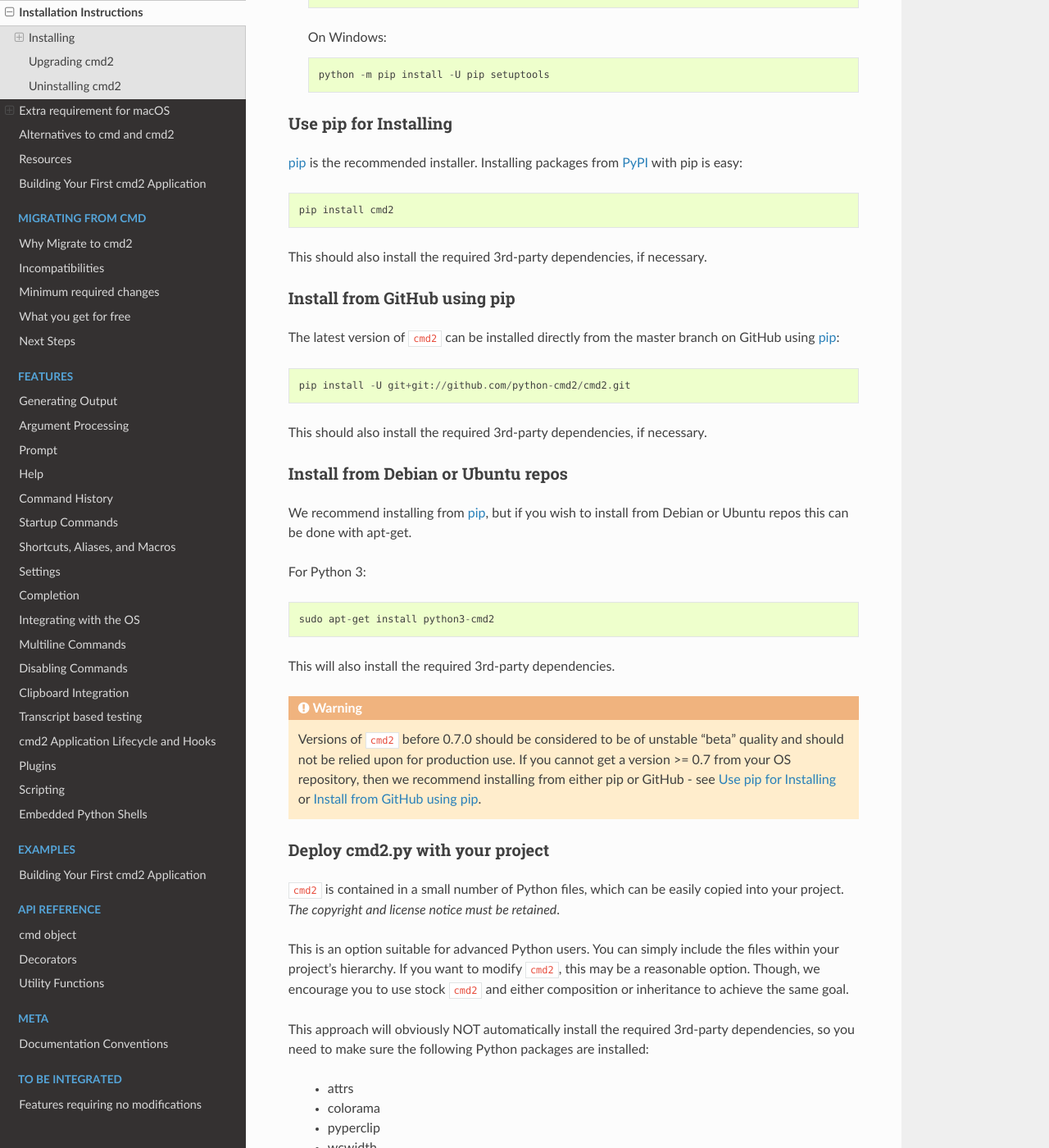
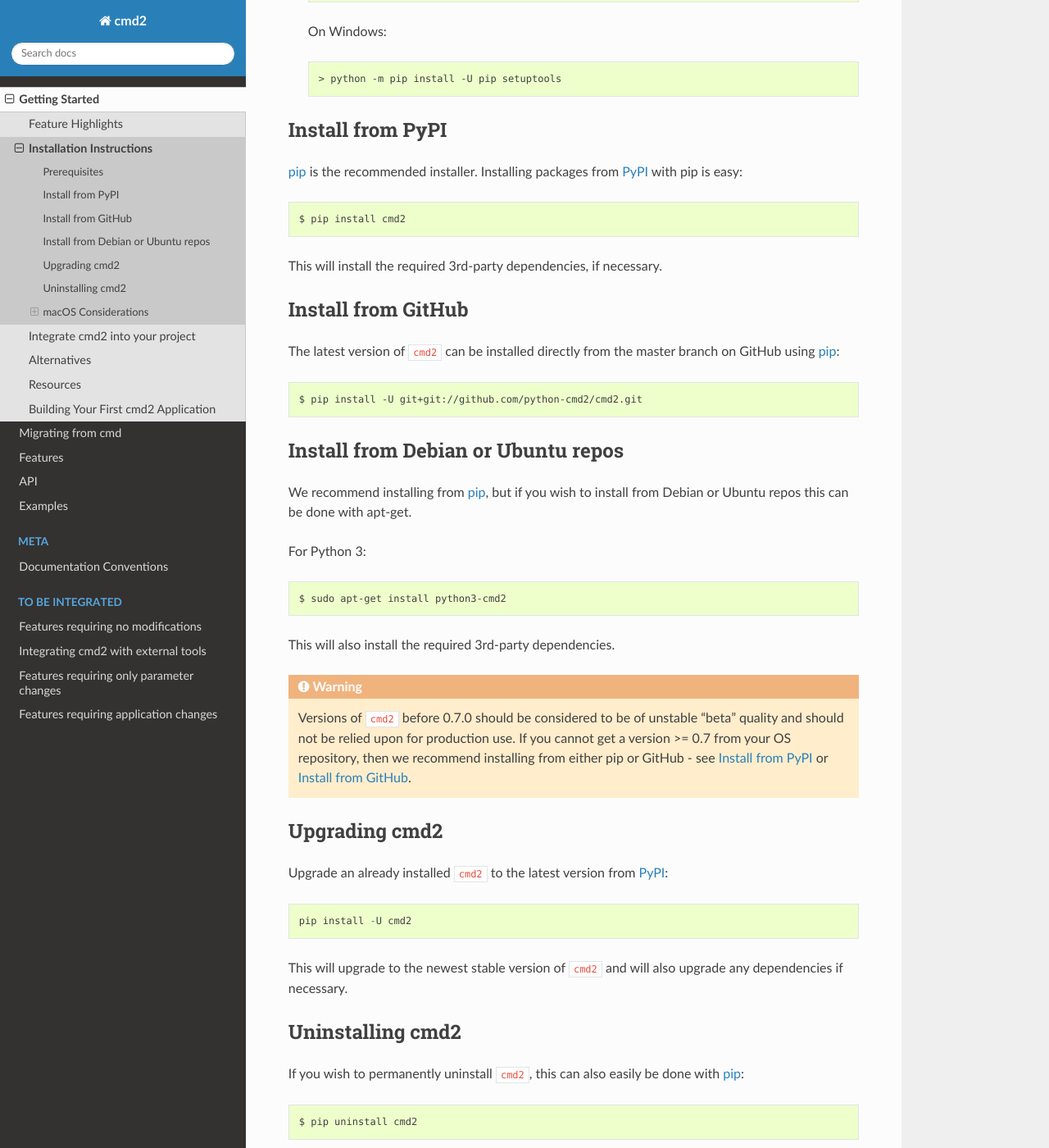
Before and after one commit to python-cmd2/cmd2, a Sphinx documentation site: the page built from docs/overview/installation.rst, in a window 1280 px wide and 1400 px high, scrolled down 756 px. Shown: the whole window at 82% size. Built offline with Sphinx 7.4.7 and the Read the Docs theme 2.0.0, drawn with Linux system fonts in a browser that asks for light colours; pages that are not in the unit, such as notebooks, are missing from menus; some of the changed text lies outside the part shown.

Commit message:
Revise menu structure
- collapse menu structure in sidebar so not everything is always shown
- updates to Getting Started section

```diff
--- /dev/null
+++ b/docs/features/index.rst
@@ -0,0 +1,24 @@
+Features
+========
+
+.. toctree::
+   :maxdepth: 1
+
+   generating_output
+   argument_processing
+   prompt
+   help
+   history
+   startup_commands
+   shortcuts_aliases_macros
+   settings
+   completion
+   os
+   multiline
+   disable_commands
+   clipboard
+   transcript
+   hooks
+   plugins
+   scripting
+   embedded_python_shells
--- /dev/null
+++ b/docs/migrating/index.rst
@@ -0,0 +1,11 @@
+Migrating from cmd
+==================
+
+.. toctree::
+   :maxdepth: 1
+
+   why
+   incompatibilities
+   minimum
+   free_features
+   nextsteps
--- a/docs/overview/featuretour.rst
+++ b/docs/overview/featuretour.rst
@@ -1,5 +1,5 @@
-Features
-========
+Feature Highlights
+==================
 
-Briefly describe the list of major features, linking to the more detailed description
-of each features elsewhere in the documentation.
+[Briefly describe the list of major features, linking to the more detailed description
+of each features elsewhere in the documentation.]
--- a/docs/overview/installation.rst
+++ b/docs/overview/installation.rst
@@ -2,110 +2,99 @@
 Installation Instructions
 =========================
 
-This section covers the basics of how to install, upgrade, and uninstall ``cmd2``.
-
-Installing
-----------
-First you need to make sure you have Python 3.5+, pip_, and setuptools_.  Then you can just use pip to
-install from PyPI_.
 
 .. _pip: https://pypi.python.org/pypi/pip
 .. _setuptools: https://pypi.python.org/pypi/setuptools
 .. _PyPI: https://pypi.python.org/pypi
 
+``cmd2`` works on Linux, macOS, and Windows. It requires Python 3.5 or
+higher, pip_, and setuptools_. If you've got all that, then you can just:
+
+.. code-block:: shell
+
+   $ pip install cmd2
+
 .. note::
 
-  Depending on how and where you have installed Python on your system and on what OS you are using, you may need to
-  have administrator or root privileges to install Python packages.  If this is the case, take the necessary steps
-  required to run the commands in this section as root/admin, e.g.: on most Linux or Mac systems, you can precede them
-  with ``sudo``::
+  Depending on how and where you have installed Python on your system and on
+  what OS you are using, you may need to have administrator or root privileges
+  to install Python packages.  If this is the case, take the necessary steps
+  required to run the commands in this section as root/admin, e.g.: on most
+  Linux or Mac systems, you can precede them with ``sudo``:
 
-    sudo pip install <package_name>
+  .. code-block:: shell
+
+    $ sudo pip install <package_name>
 
 
-Requirements for Installing
-~~~~~~~~~~~~~~~~~~~~~~~~~~~
-* If you have Python 3 >=3.5 installed from `python.org
-  <https://www.python.org>`_, you will already have pip_ and
-  setuptools_, but may need to upgrade to the latest versions:
+Prerequisites
+-------------
+
+If you have Python 3 >=3.5 installed from `python.org
+<https://www.python.org>`_, you will already have pip_ and setuptools_, but may
+need to upgrade to the latest versions:
 
   On Linux or OS X:
 
-  ::
+  .. code-block:: shell
 
-    pip install -U pip setuptools
+    $ pip install -U pip setuptools
 
 
   On Windows:
 
-  ::
+  .. code-block:: shell
 
-    python -m pip install -U pip setuptools
+    > python -m pip install -U pip setuptools
 
 
 .. _`pip_install`:
 
-Use pip for Installing
-~~~~~~~~~~~~~~~~~~~~~~
+Install from PyPI
+-----------------
 
-pip_ is the recommended installer. Installing packages from PyPI_ with pip is easy::
+pip_ is the recommended installer. Installing packages from PyPI_ with pip is
+easy:
 
-    pip install cmd2
+.. code-block:: shell
 
-This should also install the required 3rd-party dependencies, if necessary.
+    $ pip install cmd2
+
+This will install the required 3rd-party dependencies, if necessary.
 
 
 .. _github:
 
-Install from GitHub using pip
-~~~~~~~~~~~~~~~~~~~~~~~~~~~~~
+Install from GitHub
+-------------------
 
-The latest version of ``cmd2`` can be installed directly from the master branch on GitHub using pip_::
+The latest version of ``cmd2`` can be installed directly from the master branch
+on GitHub using pip_:
 
-  pip install -U git+git://github.com/python-cmd2/cmd2.git
+.. code-block:: shell
 
-This should also install the required 3rd-party dependencies, if necessary.
+  $ pip install -U git+git://github.com/python-cmd2/cmd2.git
 
 
 Install from Debian or Ubuntu repos
-~~~~~~~~~~~~~~~~~~~~~~~~~~~~~~~~~~~
-We recommend installing from pip_, but if you wish to install from Debian or Ubuntu repos this can be done with
-apt-get.
+-----------------------------------
+
+We recommend installing from pip_, but if you wish to install from Debian or
+Ubuntu repos this can be done with apt-get.
 
 For Python 3::
 
-    sudo apt-get install python3-cmd2
+    $ sudo apt-get install python3-cmd2
 
 This will also install the required 3rd-party dependencies.
 
 .. warning::
 
-  Versions of ``cmd2`` before 0.7.0 should be considered to be of unstable "beta" quality and should not be relied upon
-  for production use.  If you cannot get a version >= 0.7 from your OS repository, then we recommend
-  installing from either pip or GitHub - see :ref:`pip_install` or :ref:`github`.
-
-
-Deploy cmd2.py with your project
-~~~~~~~~~~~~~~~~~~~~~~~~~~~~~~~~
-
-``cmd2`` is contained in a small number of Python files, which can be easily copied into your project.  *The
-copyright and license notice must be retained*.
-
-This is an option suitable for advanced Python users.  You can simply include the files within your project's hierarchy.
-If you want to modify ``cmd2``, this may be a reasonable option.  Though, we encourage you to use stock ``cmd2`` and
-either composition or inheritance to achieve the same goal.
-
-This approach will obviously NOT automatically install the required 3rd-party dependencies, so you need to make sure
-the following Python packages are installed:
-
-  * attrs
-  * colorama
-  * pyperclip
-  * wcwidth
-
-On Windows, there is an additional dependency:
-
-  * pyreadline
+  Versions of ``cmd2`` before 0.7.0 should be considered to be of unstable
+  "beta" quality and should not be relied upon for production use.  If you
+  cannot get a version >= 0.7 from your OS repository, then we recommend
+  installing from either pip or GitHub - see :ref:`pip_install` or
+  :ref:`github`.
 
 
 Upgrading cmd2
@@ -122,34 +111,51 @@
 -----------------
 If you wish to permanently uninstall ``cmd2``, this can also easily be done with pip_::
 
-    pip uninstall cmd2
+    $ pip uninstall cmd2
 
 
-Extra requirement for macOS
-===========================
-macOS comes with the `libedit <http://thrysoee.dk/editline/>`_ library which is similar, but not identical, to GNU Readline.
-Tab-completion for ``cmd2`` applications is only tested against GNU Readline.
+macOS Considerations
+--------------------
 
-There are several ways GNU Readline can be installed within a Python environment on a Mac, detailed in the following subsections.
+macOS comes with the `libedit <http://thrysoee.dk/editline/>`_ library which is
+similar, but not identical, to GNU Readline. Tab-completion for ``cmd2``
+applications is only tested against GNU Readline.
+
+There are several ways GNU Readline can be installed within a Python environment
+on a Mac, detailed in the following subsections.
+
 
 gnureadline Python module
--------------------------
-Install the `gnureadline <https://pypi.python.org/pypi/gnureadline>`_ Python module which is statically linked against a specific compatible version of GNU Readline::
+~~~~~~~~~~~~~~~~~~~~~~~~~
 
-  pip install -U gnureadline
+Install the `gnureadline <https://pypi.python.org/pypi/gnureadline>`_ Python module which is statically linked against a specific compatible version of GNU Readline:
+
+.. code-block:: shell
+
+  $ pip install -U gnureadline
+
 
 readline via conda
-------------------
-Install the **readline** package using the ``conda`` package manager included with the Anaconda Python distribution::
+~~~~~~~~~~~~~~~~~~
 
-  conda install readline
+Install the **readline** package using the ``conda`` package manager included
+with the Anaconda Python distribution:
+
+.. code-block:: shell
+
+  $ conda install readline
+
 
 readline via brew
------------------
-Install the **readline** package using the Homebrew package manager (compiles from source)::
+~~~~~~~~~~~~~~~~~
 
-  brew install openssl
-  brew install pyenv
-  brew install readline
+Install the **readline** package using the Homebrew package manager (compiles
+from source):
+
+.. code-block:: shell
+
+  $ brew install openssl
+  $ brew install pyenv
+  $ brew install readline
 
 Then use pyenv to compile Python and link against the installed readline
```
Also changed, not shown: docs/api/index.rst (added, +11 -0 lines), docs/examples/index.rst (added, +7 -0 lines), docs/index.rst (+16 -54 lines), docs/overview/alternatives.rst (+32 -30 lines), docs/overview/index.rst (added, +15 -0 lines), docs/overview/integrating.rst (added, +27 -0 lines), docs/overview/summary.rst (added, +19 -0 lines).
